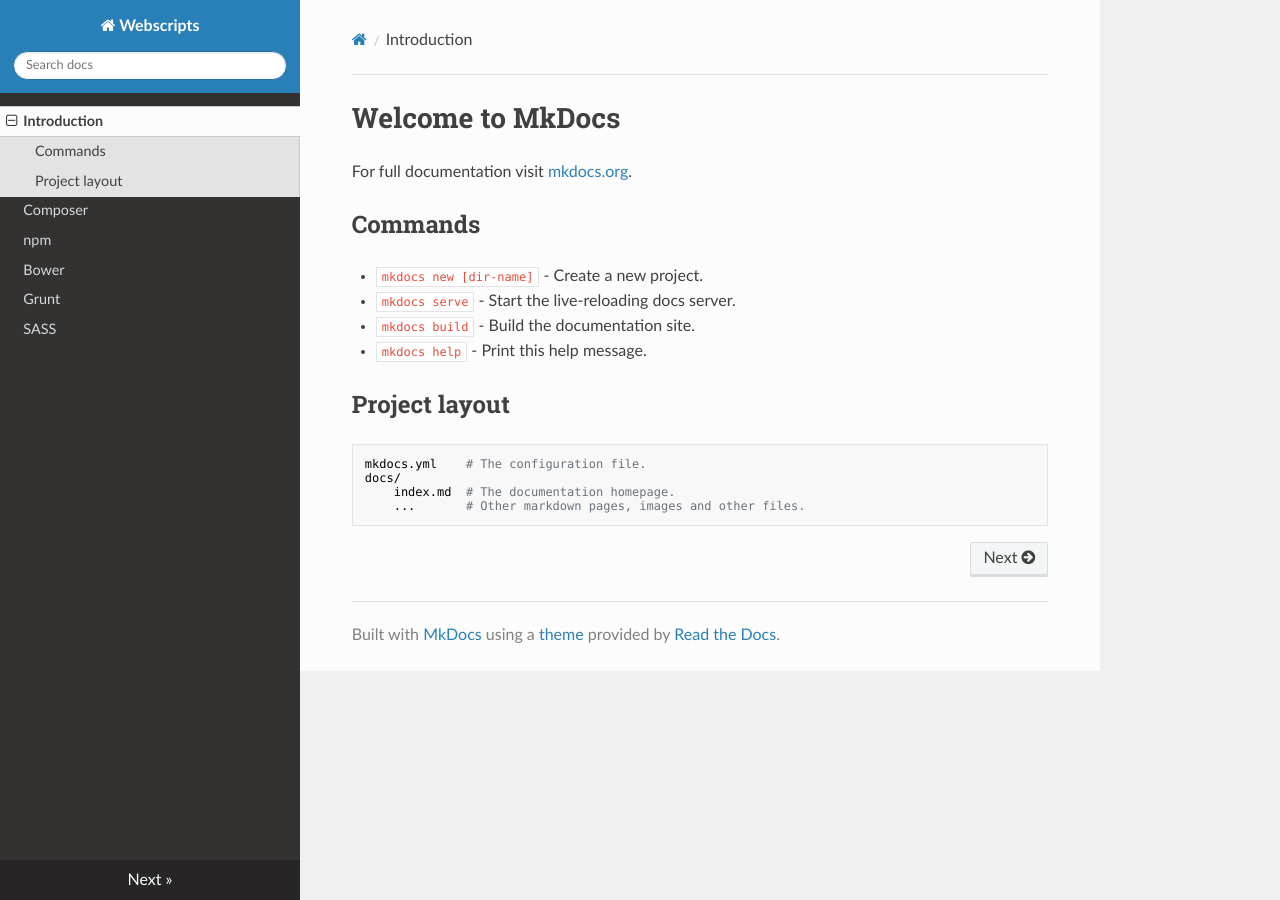
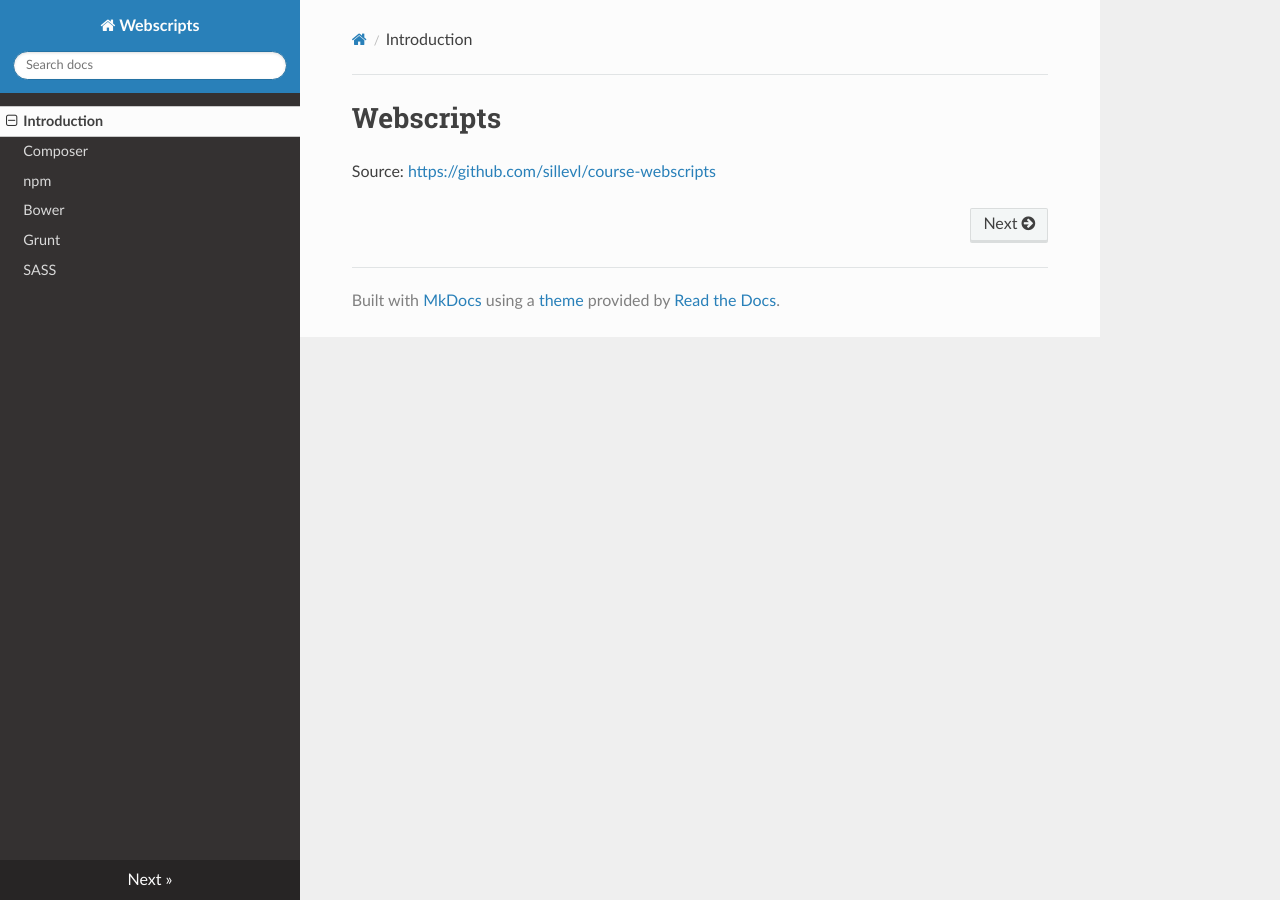
Before and after one commit to sillevl/course-webscripts-old, an MkDocs documentation site: the page built from docs/index.md, in a window 1280 px wide. Built offline with MkDocs 1.6.1, drawn with Linux system fonts in a browser that asks for light colours; nearby versions of some CDN libraries; old or Windows-style settings are respelled for this version of MkDocs.

Commit message:
cleaned original mkdocs index.md file

```diff
--- a/docs/index.md
+++ b/docs/index.md
@@ -1,17 +1,3 @@
-# Welcome to MkDocs
+# Webscripts
 
-For full documentation visit [mkdocs.org](http://mkdocs.org).
-
-## Commands
-
-* `mkdocs new [dir-name]` - Create a new project.
-* `mkdocs serve` - Start the live-reloading docs server.
-* `mkdocs build` - Build the documentation site.
-* `mkdocs help` - Print this help message.
-
-## Project layout
-
-    mkdocs.yml    # The configuration file.
-    docs/
-        index.md  # The documentation homepage.
-        ...       # Other markdown pages, images and other files.
+Source: <https://github.com/sillevl/course-webscripts>
```
